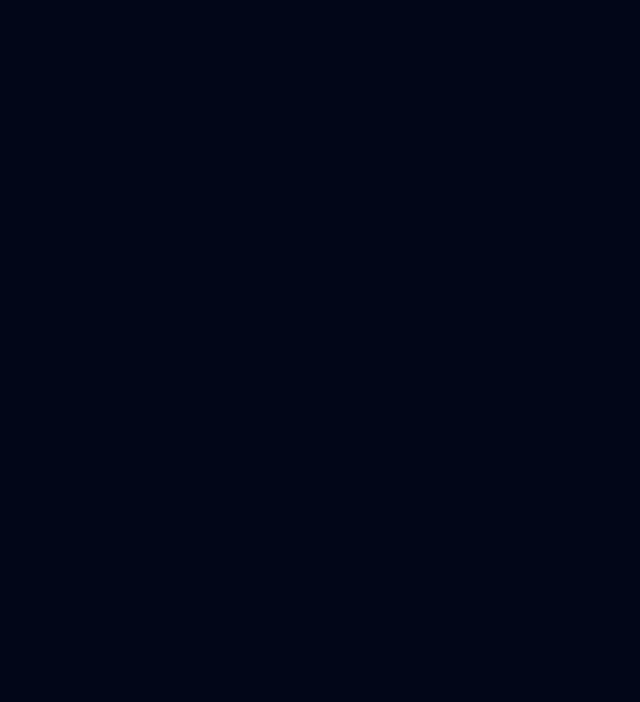
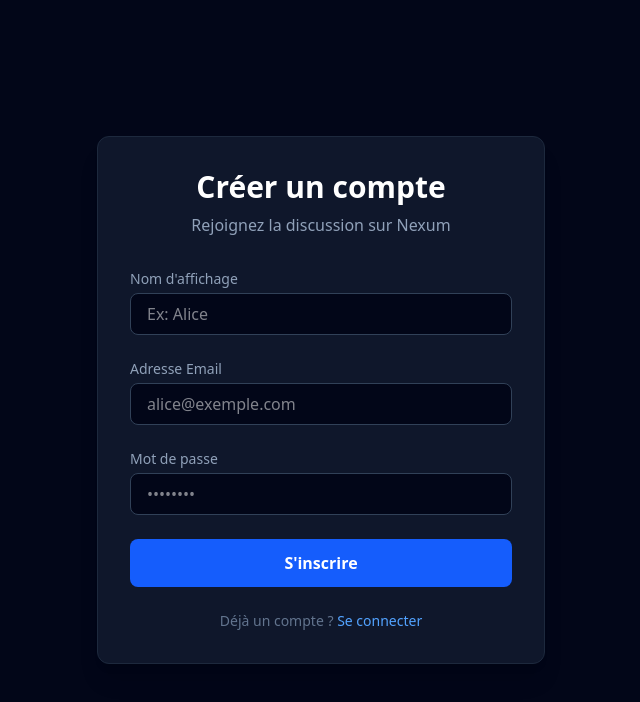
Before and after one commit to DerouillonAlice/nexum_social_app, a Nuxt app: page /register in a window 1280 px wide. Before the commit this address had no page. Shown: the top 702 px of the page, without its empty margins (319-959 px from the left). Built offline with nearby package versions, Linux system fonts and the light colour scheme.

Commit message:
feat: add registration page and update environment variables

```diff
--- /dev/null
+++ b/pages/register.vue
@@ -0,0 +1,100 @@
+<script setup>
+const { register } = useAPI()
+
+const email = ref('')
+const password = ref('')
+const displayName = ref('')
+
+const isLoading = ref(false)
+const error = ref(null)
+
+const handleRegister = async () => {
+  if (!email.value || !password.value || !displayName.value) return
+
+  isLoading.value = true
+  error.value = null
+
+  try {
+    await register(email.value, password.value, displayName.value)
+
+    navigateTo('/login')
+    alert('Compte créé avec succès ! Connectez-vous.')
+
+  } catch (e) {
+    console.error(e)
+    error.value = "Erreur lors de l'inscription. Vérifiez les champs ou le code d'inscription."
+  } finally {
+    isLoading.value = false
+  }
+}
+</script>
+
+<template>
+  <div class="min-h-screen flex items-center justify-center bg-slate-950 text-slate-200 p-4">
+    <div class="max-w-md w-full bg-slate-900 border border-slate-800 rounded-xl p-8 shadow-xl">
+
+      <div class="text-center mb-8">
+        <h1 class="text-3xl font-bold text-white mb-2">Créer un compte</h1>
+        <p class="text-slate-400">Rejoignez la discussion sur Nexum</p>
+      </div>
+
+      <form @submit.prevent="handleRegister" class="space-y-6">
+
+        <div v-if="error" class="bg-red-900/20 border border-red-900 text-red-400 text-sm p-3 rounded-lg">
+          {{ error }}
+        </div>
+
+        <div>
+          <label class="block text-sm font-medium text-slate-400 mb-1">Nom d'affichage</label>
+          <input
+            v-model="displayName"
+            type="text"
+            required
+            class="w-full bg-slate-950 border border-slate-700 rounded-lg px-4 py-2 focus:outline-none focus:border-blue-500 text-white"
+            placeholder="Ex: Alice"
+          />
+        </div>
+
+        <div>
+          <label class="block text-sm font-medium text-slate-400 mb-1">Adresse Email</label>
+          <input
+            v-model="email"
+            type="email"
+            required
+            class="w-full bg-slate-950 border border-slate-700 rounded-lg px-4 py-2 focus:outline-none focus:border-blue-500 text-white"
+            placeholder="alice@exemple.com"
+          />
+        </div>
+
+        <div>
+          <label class="block text-sm font-medium text-slate-400 mb-1">Mot de passe</label>
+          <input
+            v-model="password"
+            type="password"
+            required
+            minlength="4"
+            class="w-full bg-slate-950 border border-slate-700 rounded-lg px-4 py-2 focus:outline-none focus:border-blue-500 text-white"
+            placeholder="••••••••"
+          />
+        </div>
+
+        <button
+          type="submit"
+          :disabled="isLoading"
+          class="w-full bg-blue-600 hover:bg-blue-500 text-white font-bold py-3 rounded-lg transition disabled:opacity-50 disabled:cursor-not-allowed"
+        >
+          <span v-if="isLoading">Création en cours...</span>
+          <span v-else>S'inscrire</span>
+        </button>
+      </form>
+
+      <div class="mt-6 text-center text-sm text-slate-500">
+        Déjà un compte ?
+        <NuxtLink to="/login" class="text-blue-400 hover:underline">
+          Se connecter
+        </NuxtLink>
+      </div>
+
+    </div>
+  </div>
+</template>
```
Also changed, not shown: 1 other file (tests, documents, lock files or other folders).
